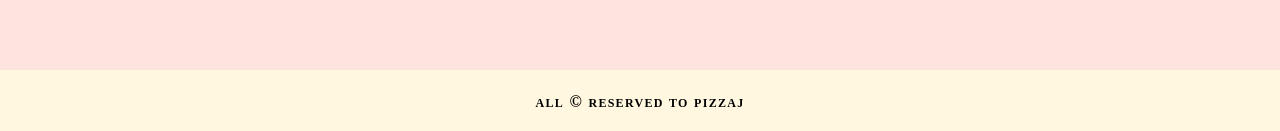
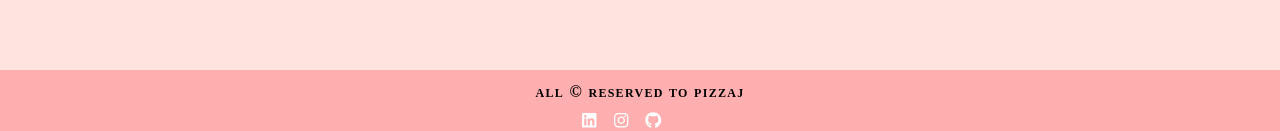
Before and after one commit to flavioamoruso/pizzeria, a React (Create React App) app: page / in a window 1280 px wide. Shown: the part 4164-4295 px from the top of the page. Built offline with nearby package versions, Linux system fonts and the light colour scheme; a web font is replaced by a local one.

Commit message:
social link

```diff
--- a/src/components/Footer.js
+++ b/src/components/Footer.js
@@ -1,13 +1,16 @@
 import React from "react";
+import { FaBars } from "react-icons/fa";
+import { SocialComponent } from "../utils/social";
 
 const Footer = () => {
   return (
     <>
       <footer className="footer">
         <div className="container footer-container">
-          <h4 className="footer-text">
+          <h4 className="footer-text" style={{ marginTop: "8px" }}>
             all &copy; reserved to
             <span className="brand-color"> pizzaj</span>
+            <SocialComponent classLink="social-top" />
           </h4>
         </div>
       </footer>
--- a/src/index.css
+++ b/src/index.css
@@ -141,7 +141,7 @@ ul {
 
   .icon-btn {
     padding: 0.4rem 0.2rem;
-    background-color: transparent;
+    background-color: black;
     box-shadow: unset;
     justify-self: center;
   }
@@ -636,7 +636,7 @@ transform: scale(1.1);
 
 /* FOOTER STYLE */
 .footer {
-  background-color: var(--primary);
+  background-color: #ffafaf;
   height: 4rem;
 }
 
--- /dev/null
+++ b/src/utils/social.js
@@ -0,0 +1,44 @@
+import { FaLinkedin, FaInstagram, FaGithub } from "react-icons/fa";
+
+const socialLink = [
+  {
+    url: "https://www.linkedin.com/in/flavio-amoruso-fullstackdeveloper/",
+    icon: <FaLinkedin className="nav-icon" />,
+  },
+
+  {
+    url: "https://www.instagram.com/",
+    icon: <FaInstagram className="nav-icon" />,
+  },
+  {
+    url: "https://github.com/flavioamoruso",
+    icon: <FaGithub className="nav-icon" />,
+  },
+];
+
+const SocialComponent = ({ classSocial }) => {
+  return (
+    <>
+      <ul
+        className={classSocial}
+        style={{
+          display: "flex",
+          marginLeft: "45px",
+          marginTop: "12px",
+        }}
+      >
+        {socialLink.map((link) => {
+          return (
+            <li key={link.url} className="nav-item">
+              <a href={link.url} alt={link.url} className="nav-link">
+                {link.icon}
+              </a>
+            </li>
+          );
+        })}
+      </ul>
+    </>
+  );
+};
+
+export { SocialComponent };
```
Also changed, not shown: 1 other file (tests, documents, lock files or other folders).
